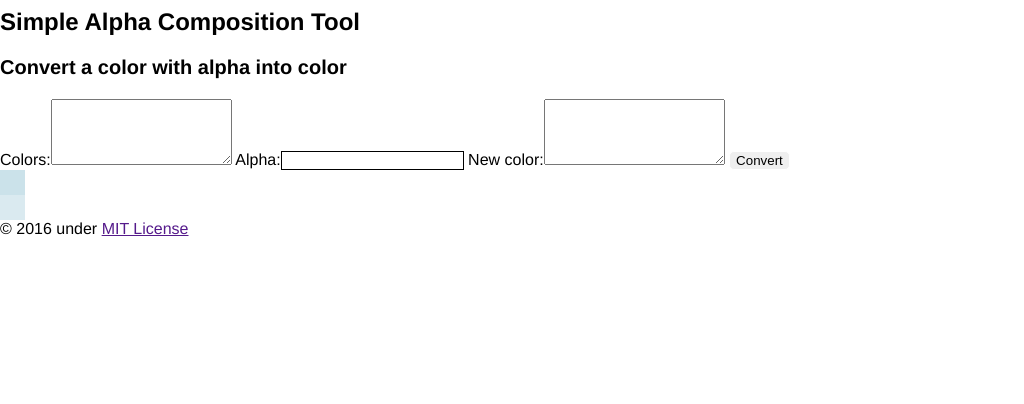
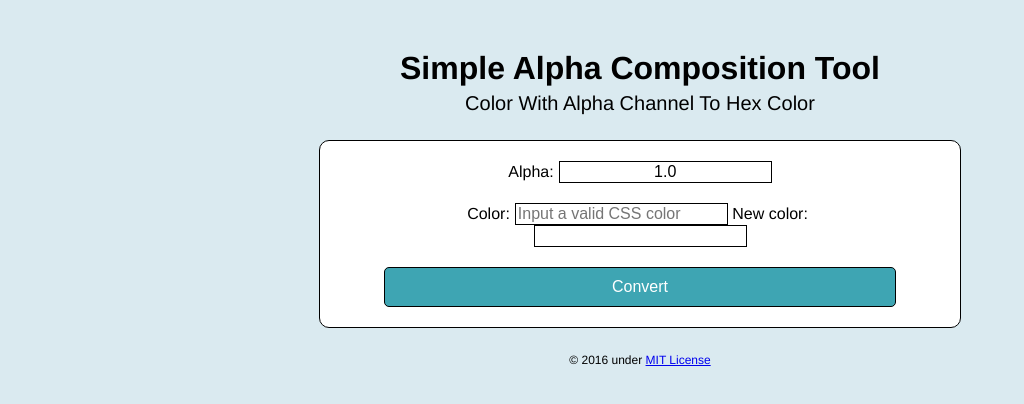
Before and after one commit to kipel/alphacolor2color, a plain HTML site: page index.html in a window 1280 px wide. Shown: the whole page, without its empty margins (0-1024 px from the left). Drawn offline with nearby package versions, Linux system fonts and the light colour scheme.

Commit message:
Separated css and js to own files

```diff
--- /dev/null
+++ b/css/general.css
@@ -0,0 +1,89 @@
+body {
+    background-color: #DAEAF0;
+    font-family: Helvetica, Arial;
+    font-size: 12pt;
+    font-weight: normal;
+    text-align: center;
+    margin-left: auto;
+    margin-right: auto;
+}
+
+header {
+    margin-top: 50px;
+}
+
+h1 {
+    margin: 5px;
+    font-size: 2.0em;
+    font-weight: bold;
+    text-transform: capitalize;
+}
+
+h3 {
+    margin: 5px;
+    font-size: 1.25em;
+    font-weight: normal;
+    text-transform: capitalize;
+}
+
+.container {
+    width: 50%;
+    margin-left: auto;
+    margin-right: auto;
+    margin-top: 25px;
+    margin-bottom: 25px;
+    background-color: white;
+    border: 1px solid black;
+    border-radius: 10px;
+}
+
+.container div {
+    margin-top: 20px;
+    margin-bottom: 20px;
+}
+
+#error-prompt {
+    display: block;
+    color: red;
+}
+
+label {
+    padding-right: 5px;
+}
+
+input {
+    border: black 1px solid;
+    font-size: 1.0em;
+}
+
+#alpha {
+    text-align: center;
+}
+
+button {
+    width: 80%;
+    padding-top: 10px;
+    padding-bottom: 10px;
+    font-size: 1.0em;
+    background-color: #3EA5B3;
+    color: white;
+    border: 1px solid black;
+    border-radius: 5px;
+}
+
+.colors {
+    width: 80%;
+    margin-left: auto;
+    margin-right: auto;
+}
+
+.colors div {
+    display: inline;
+    width: 50%;
+    margin: 0px;
+    padding: 0px;
+}
+
+footer {
+    font-size: 0.75em;
+}
--- a/index.html
+++ b/index.html
@@ -1,149 +1,37 @@
 <!DOCTYPE <!DOCTYPE html>
 <html>
 <head>
-    <meta charset="utf-8">
+    <meta charset="utf-8" />
+    <meta http-equiv="X-UA-Compatible" content="IE=edge">
+    <meta name="viewport" content="width=device-width, initial-scale=1">
 
+    <meta name="description" content="alpha composing tool. Color with alpha channel to CSS color. RGB to hex converter">
+    <meta name="author" content="Inko Elgezua Fernandez">
+
+    <link rel="stylesheet" type="text/css" href="css/general.css"></style>
     <title>Color + Alpha -> Color</title>
-
-    <script src="https://ajax.googleapis.com/ajax/libs/jquery/1.11.3/jquery.min.js"></script>
-    <script type="text/javascript">
-
-    function validateHex(color) {
-        return /^#?([a-f0-9]{3}$)|([a-f0-9]{6}$)/i.test(color);
-    }
-
-    function validateRGB(color) {
-        if (/([0-9]{1,3},){2}[0-9]{1,3}$/.test(color)) {
-            var channels = color.split(",");
-            for (var i = 0; i < 3; i++) {
-                if (parseInt(channels[i], 10) > 255) return false;
-            }
-            return true;
-        }
-        return false;
-    }
-
-    function alphaCompose(color, alpha, background) {
-        var newR = Math.floor(alpha * color[0] + (1 - alpha) * background[0]);
-        var newG = Math.floor(alpha * color[1] + (1 - alpha) * background[1]);
-        var newB = Math.floor(alpha * color[2] + (1 - alpha) * background[2]);
-
-        return [newR, newG, newB];
-    }
-
-    function rgbToHex(color) {
-        // from http://haacked.com/archive/2009/12/29/convert-rgb-to-hex.aspx/
-        var rgb = color[2] | (color[1] << 8) | (color[0] << 16);
-        if (rgb == 0) return "#000000";
-        return "#" + rgb.toString(16);
-    }
-
-    function hexToRgb(color) {
-        var c = "";
-        var l = color.length;
-        var channels = Array(3);
-        if (color.substring(0,1) === "#") {
-            l--;
-            c = color.substring(1, l);
-        }
-        else {
-            c = color;
-        }
-
-        if (l == 6) {
-            channels[0] = c.substring(0,2);
-            channels[1] = c.substring(2,4);
-            channels[2] = c.substring(4,6);
-        }
-        else {
-            channels[0] = c.charAt(0) + c.charAt(0);
-            channels[1] = c.charAt(1) + c.charAt(1);
-            channels[2] = c.charAt(2) + c.charAt(2);
-        }
-
-        return [hexToInt(channels[0]), hexToInt(channels[1]), hexToInt(channels[2])];
-    }
-
-    function hexToInt(num) {
-        return parseInt(num, 16);
-    }
-
-    function alphaToColor() {
-        var colors = $("#input-colors").val().split("\n");
-        var alpha = parseFloat($("#alpha").val());
-        if (alpha < 0.0 || alpha > 1.0) {
-            console.log("wrong alpha");
-            return;
-        }
-        var output = "";
-
-        var bkg = [255, 255, 255];
-        colors.forEach(function(color) {
-            if (validateHex(color)) {
-                var c = alphaCompose(hexToRgb(color), alpha, bkg);
-                output += rgbToHex(c) + "\n";
-            }
-            else if (validateRGB(color)) {
-                var c = alphaCompose(color.split(","), alpha, bkg);
-                output += rgbToHex(c) + "\n";
-            }
-            else {
-                console.log("wrong color format");
-                return;
-            }
-        });
-        $("#output-color").val(output);
-
-
-
-        //$("input").css('background-color', 'rgba(' + channels[0] + ',' +  channels[1] + ',' + channels[2] + ',' + alpha + ')');
-        //t = color.split(",");
-        //$("input").css('background-color', rgb(t[0], t[1], t[2]));
-    }
-    </script>
-    <style type="text/css">
-        body {
-            font-family: Helvetica, Arial;
-            font-size: 12pt;
-            font-weight: normal;
-            margin-left: auto;
-            margin-right: auto;
-        }
-
-        h1 {
-            font-size: 1.5em;
-            font-weight: bold;
-        }
-
-        h3 {
-            font-size: 1.25em;
-        }
-
-        input {
-            border: black 1px solid;
-        }
-
-        button {
-            background-color: #;
-            border: white 1px solid;
-            border-radius: 5px;
-        }
-    </style>
 </head>
 <body>
     <header>
-        <h1>Simple Alpha Composition Tool</h1>
-        <h3>Convert a color with alpha into color</h3>
+        <h1>simple alpha composition tool</h1>
+        <h3>color with alpha channel to hex color</h3>
     </header>
     <div class="container">
-        <label for="input-colors">Colors:</label><textarea id ="input-colors" rows="4" wrap></textarea>
-        <label for="alpha">Alpha:</label><input type="text" id ="alpha"></input>
-        <label for="output-color">New color:</label><textarea id ="output-color" rows="4" readonly="true" wrap></textarea>
-        <button onclick="alphaToColor()">Convert</button>
+        <div><p id="error-prompt"> </p></div>
+        <div>
+            <label for="alpha">Alpha:</label><input type="text" id ="alpha" value="1.0"></input>
+        </div>
+        <div class="colors">
+            <span><label for="input-colors">Color:</label><input type="text" id="input-colors" placeholder="Input a valid CSS color"></input></span>
+            <span><label for="output-color">New color:</label><input type="text" id ="output-color" readonly="true"></input></span>
+        </div>
+        <div>
+            <button onclick="alphaToColor()">Convert</button>
+        </div>
+    </div>
+    <footer>&copy; 2016 under <a href="http://opensource.org/licenses/mit-license.php">MIT License</a></footer>
 
-        <div id="input" style="width: 25px; height: 25px; margin-right: 50px; background: #CBE2EA;"></div>
-        <div id="output" style="width: 25px; height: 25px; background: #DAEAF0;"></div>
-    </div>
-    <footer>&copy; 2016 under <a href="">MIT License</a></footer>
+    <script src="https://ajax.googleapis.com/ajax/libs/jquery/1.11.3/jquery.min.js"></script>
+    <script type="text/javascript" src="js/alphacomposer.js"></script>
 </body>
 </html>
--- /dev/null
+++ b/js/alphacomposer.js
@@ -0,0 +1,90 @@
+function validateHex(color) {
+    return /^#?([a-f0-9]{3}$)|([a-f0-9]{6}$)/i.test(color);
+}
+
+function validateRGB(color) {
+    if (/([0-9]{1,3},){2}[0-9]{1,3}$/.test(color)) {
+        var channels = color.split(",");
+        for (var i = 0; i < 3; i++) {
+            if (parseInt(channels[i], 10) > 255) return false;
+        }
+        return true;
+    }
+    return false;
+}
+
+function alphaCompose(color, alpha, background) {
+    var newR = Math.floor(alpha * color[0] + (1 - alpha) * background[0]);
+    var newG = Math.floor(alpha * color[1] + (1 - alpha) * background[1]);
+    var newB = Math.floor(alpha * color[2] + (1 - alpha) * background[2]);
+
+    return [newR, newG, newB];
+}
+
+function rgbToHex(color) {
+    // from http://haacked.com/archive/2009/12/29/convert-rgb-to-hex.aspx/
+    var rgb = color[2] | (color[1] << 8) | (color[0] << 16);
+    if (rgb == 0) return "#000000";
+    return "#" + rgb.toString(16);
+}
+
+function hexToRgb(color) {
+    var c = "";
+    var l = color.length;
+    var channels = Array(3);
+    if (color.substring(0,1) === "#") {
+        l--;
+        c = color.substring(1, l);
+    }
+    else {
+        c = color;
+    }
+
+    if (l == 6) {
+        channels[0] = c.substring(0,2);
+        channels[1] = c.substring(2,4);
+        channels[2] = c.substring(4,6);
+    }
+    else {
+        channels[0] = c.charAt(0) + c.charAt(0);
+        channels[1] = c.charAt(1) + c.charAt(1);
+        channels[2] = c.charAt(2) + c.charAt(2);
+    }
+
+    return [hexToInt(channels[0]), hexToInt(channels[1]), hexToInt(channels[2])];
+}
+
+function hexToInt(num) {
+    return parseInt(num, 16);
+}
+
+function alphaToColor() {
+    var colors = $("#input-colors").val().split("\n");
+    var alpha = parseFloat($("#alpha").val());
+    if (alpha < 0.0 || alpha > 1.0) {
+        promptError('0.0 <= Alpha <= 1.0');
+        return;
+    }
+    var output = "";
+
+    var bkg = [255, 255, 255];
+    colors.forEach(function(color) {
+        if (validateHex(color)) {
+            var c = alphaCompose(hexToRgb(color), alpha, bkg);
+            output += rgbToHex(c) + "\n";
+        }
+        else if (validateRGB(color)) {
+            var c = alphaCompose(color.split(","), alpha, bkg);
+            output += rgbToHex(c) + "\n";
+        }
+        else {
+            promptError("Wrong Input Color Format");
+            return;
+        }
+    });
+    $("#output-color").val(output);
+}
+
+function promptError(e) {
+    $("#error-prompt").text(e);
+}
```
